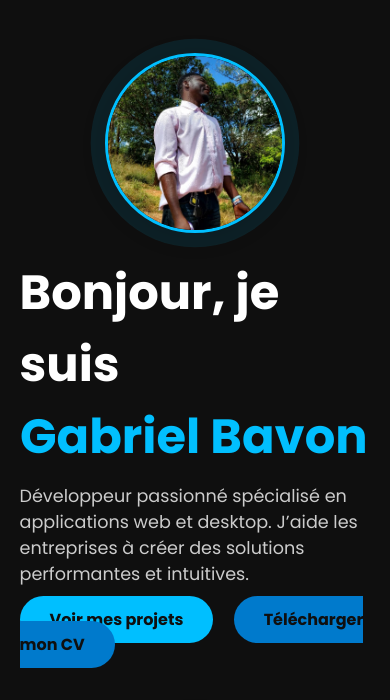
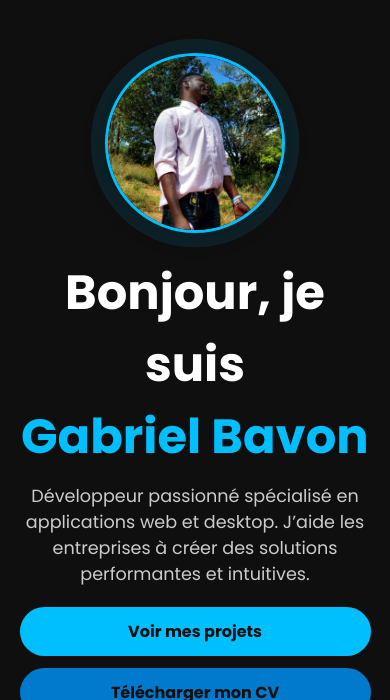
Before and after one commit to bavonmbav/portfolio, a plain HTML site: page index.html in a window 390 px wide. Shown: the part 144-844 px from the top of the page. Drawn offline with Linux system fonts and the light colour scheme.

Commit message:
mise a jour

```diff
--- a/index.html
+++ b/index.html
@@ -294,6 +294,20 @@
                 margin: 0 auto;
             }
 
+            #home div {
+                text-align: center !important;
+            }
+
+            .cta-button {
+                display: block;
+                width: 100%;
+                margin: 12px 0 0 0 !important;
+            }
+
+            .cta-button:first-child {
+                margin-top: 0 !important;
+            }
+
             #about {
                 flex-direction: column;
                 text-align: center;
```
